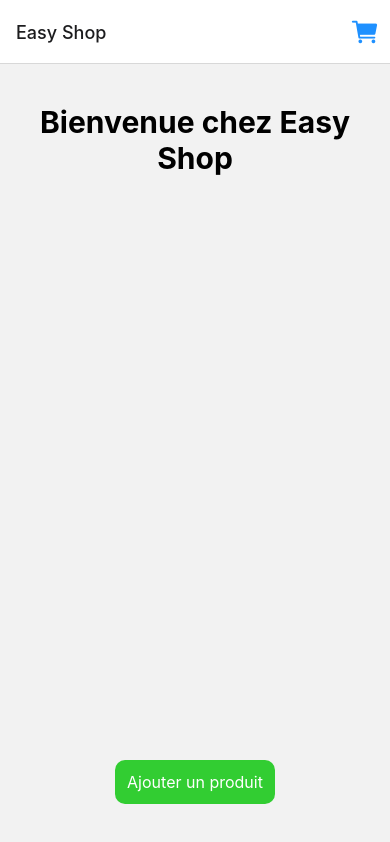
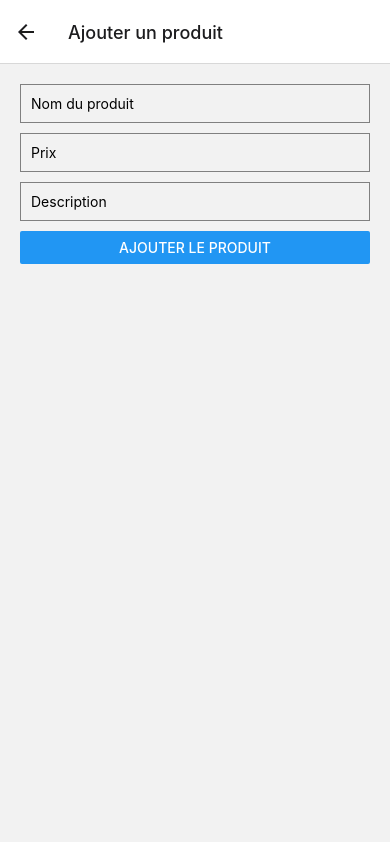
Before and after one commit to DavalEnzo/react-native-ecommerce, a React Native app: screen /AddProduct in a window 390 px wide. Built offline with nearby package versions, Linux system fonts and the light colour scheme; no server answers.

Commit message:
Detail et modif page

```diff
--- a/App.js
+++ b/App.js
@@ -3,6 +3,9 @@ import { View, Text, TouchableOpacity } from "react-native";
 import { NavigationContainer } from '@react-navigation/native';
 import { createStackNavigator } from '@react-navigation/stack';
 import Home from './screens/Home';
+import ProductDetails from './screens/ProductDetails'; // Détails du produit
+import UpdateProduct from './screens/UpdateProduct'; // Mise à jour d'un produit
+import AddProduct from './screens/AddProduct'; // Ajout d'un produit
 import Ionicons from '@expo/vector-icons/Ionicons';
 import Panier from "./screens/Panier";
 import Toast from 'react-native-toast-message';
@@ -10,36 +13,30 @@ import Toast from 'react-native-toast-message';
 const Stack = createStackNavigator();
 
 export default function App() {
-  // État pour stocker le nombre d'articles dans le panier
   const [cartItemsCount, setCartItemsCount] = useState(0);
 
-  // Fonction pour ajouter un article au panier
   const incrementCartItems = () => {
     setCartItemsCount(cartItemsCount + 1);
   };
 
-  // Fonction pour retirer un article du panier
   const decrementCartItems = (quantity) => {
     setCartItemsCount(cartItemsCount - quantity);
   };
 
   const clearCartItems = () => {
     setCartItemsCount(0);
-  }
+  };
 
   return (
     <NavigationContainer>
       <Stack.Navigator initialRouteName="Home">
-        {/* Utiliser 'children' pour passer des props personnalisés */}
         <Stack.Screen
           name="Home"
           options={({ navigation }) => ({
             headerTitle: 'Easy Shop',
             headerRight: () => (
               <View style={{ flexDirection: 'row', alignItems: 'center', marginRight: 10 }}>
-                <TouchableOpacity
-                  onPress={() => navigation.navigate('Panier')}
-                >
+                <TouchableOpacity onPress={() => navigation.navigate('Panier')}>
                   <Ionicons name="cart" size={30} color="dodgerblue" />
                   {cartItemsCount > 0 && (
                     <View style={{
@@ -65,11 +62,12 @@ export default function App() {
         >
           {props => <Home {...props} incrementCartItems={incrementCartItems} />}
         </Stack.Screen>
-        <Stack.Screen name="Panier"
-          options={{ headerTitle: 'Panier' }}
-        >
-          {props => <Panier {...props} decrementCartItems={decrementCartItems} clearCartItems={clearCartItems} />}
-        </Stack.Screen>
+
+        {/* Ajouter les nouveaux écrans */}
+        <Stack.Screen name="ProductDetails" component={ProductDetails} options={{ headerTitle: 'Détails du produit' }} />
+        <Stack.Screen name="UpdateProduct" component={UpdateProduct} options={{ headerTitle: 'Modifier le produit' }} />
+        <Stack.Screen name="AddProduct" component={AddProduct} options={{ headerTitle: 'Ajouter un produit' }} />
+        <Stack.Screen name="Panier" component={Panier} options={{ headerTitle: 'Panier' }} />
       </Stack.Navigator>
       <Toast />
     </NavigationContainer>
--- /dev/null
+++ b/screens/AddProduct.js
@@ -0,0 +1,67 @@
+import React, { useState } from 'react';
+import { View, TextInput, Button, StyleSheet } from 'react-native';
+import axios from 'axios';
+
+const AddProduct = ({ navigation }) => {
+  const [name, setName] = useState('');
+  const [price, setPrice] = useState('');
+  const [description, setDescription] = useState('');
+
+  // Fonction pour ajouter un produit via l'API
+  const handleSubmit = async () => {
+    if (name && price && description) {
+      try {
+        await axios.post('http://10.0.2.2:5000/products', {
+          name,
+          price: parseFloat(price),
+          description,
+        });
+        navigation.goBack(); // Retourne à la liste des produits après l'ajout
+      } catch (error) {
+        console.error('Erreur lors de l\'ajout du produit', error);
+      }
+    } else {
+      alert('Veuillez remplir tous les champs.');
+    }
+  };
+
+  return (
+    <View style={styles.container}>
+      <TextInput
+        placeholder="Nom du produit"
+        value={name}
+        onChangeText={setName}
+        style={styles.input}
+      />
+      <TextInput
+        placeholder="Prix"
+        value={price}
+        onChangeText={setPrice}
+        keyboardType="numeric"
+        style={styles.input}
+      />
+      <TextInput
+        placeholder="Description"
+        value={description}
+        onChangeText={setDescription}
+        style={styles.input}
+      />
+      <Button title="Ajouter le produit" onPress={handleSubmit} />
+    </View>
+  );
+};
+
+const styles = StyleSheet.create({
+  container: {
+    flex: 1,
+    padding: 20,
+  },
+  input: {
+    borderColor: 'gray',
+    borderWidth: 1,
+    marginBottom: 10,
+    padding: 10,
+  },
+});
+
+export default AddProduct;
--- a/screens/Home.js
+++ b/screens/Home.js
@@ -13,7 +13,7 @@ export default function Home({ navigation, incrementCartItems }) {
   useEffect(() => {
     const fetchProducts = async () => {
       try {
-        await axios.get('http://192.168.1.74:5000/products').then((response) => {
+        await axios.get('http://10.0.2.2:5000/products').then((response) => {
           setProducts(response.data);
         });
       } catch (e) {
@@ -97,21 +97,24 @@ export default function Home({ navigation, incrementCartItems }) {
         <Text style={{ fontSize: 30 }}>{item.name}</Text>
         <Image source={{ uri: item.image }} style={{ width: 200, height: 200, borderRadius: 10, marginVertical: 10 }} />
         <View style={styles.buttonContainer}>
-          <TouchableOpacity style={styles.modifyButton} onPress={() => addToPanier(item)}>
-            <Text style={styles.buttonText}>Ajouter au panier</Text>
+          {/* Détails du produit */}
+          <TouchableOpacity style={styles.modifyButton} onPress={() => navigation.navigate('ProductDetails', { product: item })}>
+            <Text style={styles.buttonText}>Détails</Text>
           </TouchableOpacity>
-          <TouchableOpacity style={styles.modifyButton}
-                            onPress={() => navigation.navigate('UpdateProduct')}>
+
+          {/* Modifier le produit */}
+          <TouchableOpacity style={styles.modifyButton} onPress={() => navigation.navigate('UpdateProduct', { product: item })}>
             <Text style={styles.buttonText}>Modifier</Text>
           </TouchableOpacity>
-          <TouchableOpacity style={styles.deleteButton}
-                            onPress={() => alerteSuppression(item)}>
+
+          {/* Supprimer le produit */}
+          <TouchableOpacity style={styles.deleteButton} onPress={() => alerteSuppression(item)}>
             <Text style={styles.buttonText}>Supprimer</Text>
           </TouchableOpacity>
         </View>
       </View>
     );
-  }
+  };
 
   return (
     <View style={styles.container}>
--- /dev/null
+++ b/screens/ProductDetails.js
@@ -0,0 +1,54 @@
+import React from 'react';
+import { View, Text, Button, StyleSheet } from 'react-native';
+
+const ProductDetails = ({ route, navigation }) => {
+  const { product } = route.params || {}; // S'assure que route.params n'est pas undefined
+
+  // Si le produit n'est pas défini, affichez un message d'erreur
+  if (!product || !product.name) {
+    return (
+      <View style={styles.container}>
+        <Text>Produit non disponible</Text>
+      </View>
+    );
+  }
+
+  return (
+    <View style={styles.container}>
+      <Text style={styles.label}>Nom du produit :</Text>
+      <Text style={styles.value}>{product.name}</Text>
+
+      <Text style={styles.label}>Description :</Text>
+      <Text style={styles.value}>{product.description}</Text>
+
+      <Text style={styles.label}>Quantité :</Text>
+      <Text style={styles.value}>{product.quantity}</Text>
+
+      <Text style={styles.label}>Prix :</Text>
+      <Text style={styles.value}>{product.price} €</Text>
+
+      <Button
+        title="Modifier le produit"
+        onPress={() => navigation.navigate('UpdateProduct', { product })}
+      />
+    </View>
+  );
+};
+
+const styles = StyleSheet.create({
+  container: {
+    flex: 1,
+    padding: 20,
+  },
+  label: {
+    fontSize: 18,
+    fontWeight: 'bold',
+    marginTop: 20,
+  },
+  value: {
+    fontSize: 16,
+    marginBottom: 10,
+  },
+});
+
+export default ProductDetails;
--- /dev/null
+++ b/screens/UpdateProduct.js
@@ -0,0 +1,80 @@
+import React, { useState } from 'react';
+import { View, TextInput, Button, StyleSheet } from 'react-native';
+import axios from 'axios';
+
+const UpdateProduct = ({ route, navigation }) => {
+  const { product } = route.params; // Récupère les détails du produit sélectionné
+
+  // Assurez-vous que les valeurs initiales sont toujours définies, même si le produit n'a pas de quantité ou de prix
+  const [name, setName] = useState(product?.name || '');
+  const [description, setDescription] = useState(product?.description || '');
+  const [quantity, setQuantity] = useState(product?.quantity ? product.quantity.toString() : '0');
+  const [price, setPrice] = useState(product?.price ? product.price.toString() : '0');
+
+  const handleUpdate = async () => {
+    try {
+      const updatedProduct = {
+        ...product,
+        name,
+        description,
+        quantity: parseInt(quantity),
+        price: parseFloat(price),
+      };
+
+      // Appel API pour mettre à jour le produit
+      await axios.put(`http://10.0.2.2:5000/products/${product.id}`, updatedProduct);
+
+      // Retourne à la liste des produits après la modification
+      navigation.goBack();
+    } catch (error) {
+      console.error('Erreur lors de la modification du produit', error);
+    }
+  };
+
+  return (
+    <View style={styles.container}>
+      <TextInput
+        placeholder="Nom du produit"
+        value={name}
+        onChangeText={setName}
+        style={styles.input}
+      />
+      <TextInput
+        placeholder="Description"
+        value={description}
+        onChangeText={setDescription}
+        style={styles.input}
+      />
+      <TextInput
+        placeholder="Quantité"
+        value={quantity}
+        onChangeText={setQuantity}
+        keyboardType="numeric"
+        style={styles.input}
+      />
+      <TextInput
+        placeholder="Prix"
+        value={price}
+        onChangeText={setPrice}
+        keyboardType="numeric"
+        style={styles.input}
+      />
+      <Button title="Mettre à jour le produit" onPress={handleUpdate} />
+    </View>
+  );
+};
+
+const styles = StyleSheet.create({
+  container: {
+    flex: 1,
+    padding: 20,
+  },
+  input: {
+    borderColor: 'gray',
+    borderWidth: 1,
+    marginBottom: 10,
+    padding: 10,
+  },
+});
+
+export default UpdateProduct;
```
Also changed, not shown: 1 other file (tests, documents, lock files or other folders). Lines whose indentation alone changed are shown as unchanged.
